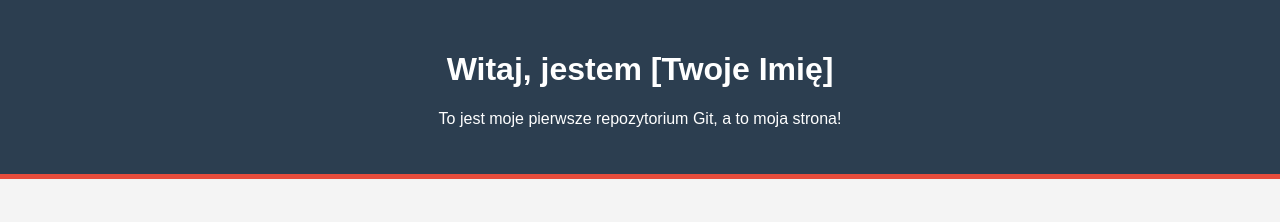
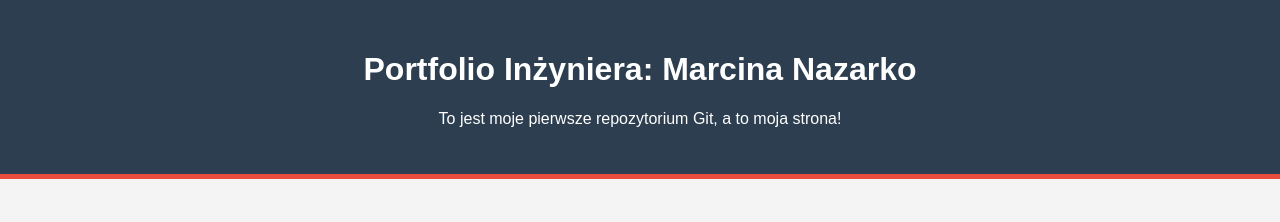
Before and after one commit to tajgerek1/moje-portfolio, a plain HTML site: page index.html in a window 1280 px wide. Drawn offline with Linux system fonts and the light colour scheme.

Commit message:
feat: profesjonalizacja nagłówka

```diff
--- a/index.html
+++ b/index.html
@@ -7,7 +7,7 @@
 </head>
 <body>
     <header>
-        <h1>Witaj, jestem [Twoje Imię]</h1>
+        <h1>Portfolio Inżyniera: Marcina Nazarko</h1>
         <p>To jest moje pierwsze repozytorium Git, a to moja strona!</p>
     </header>
     <main>
```
